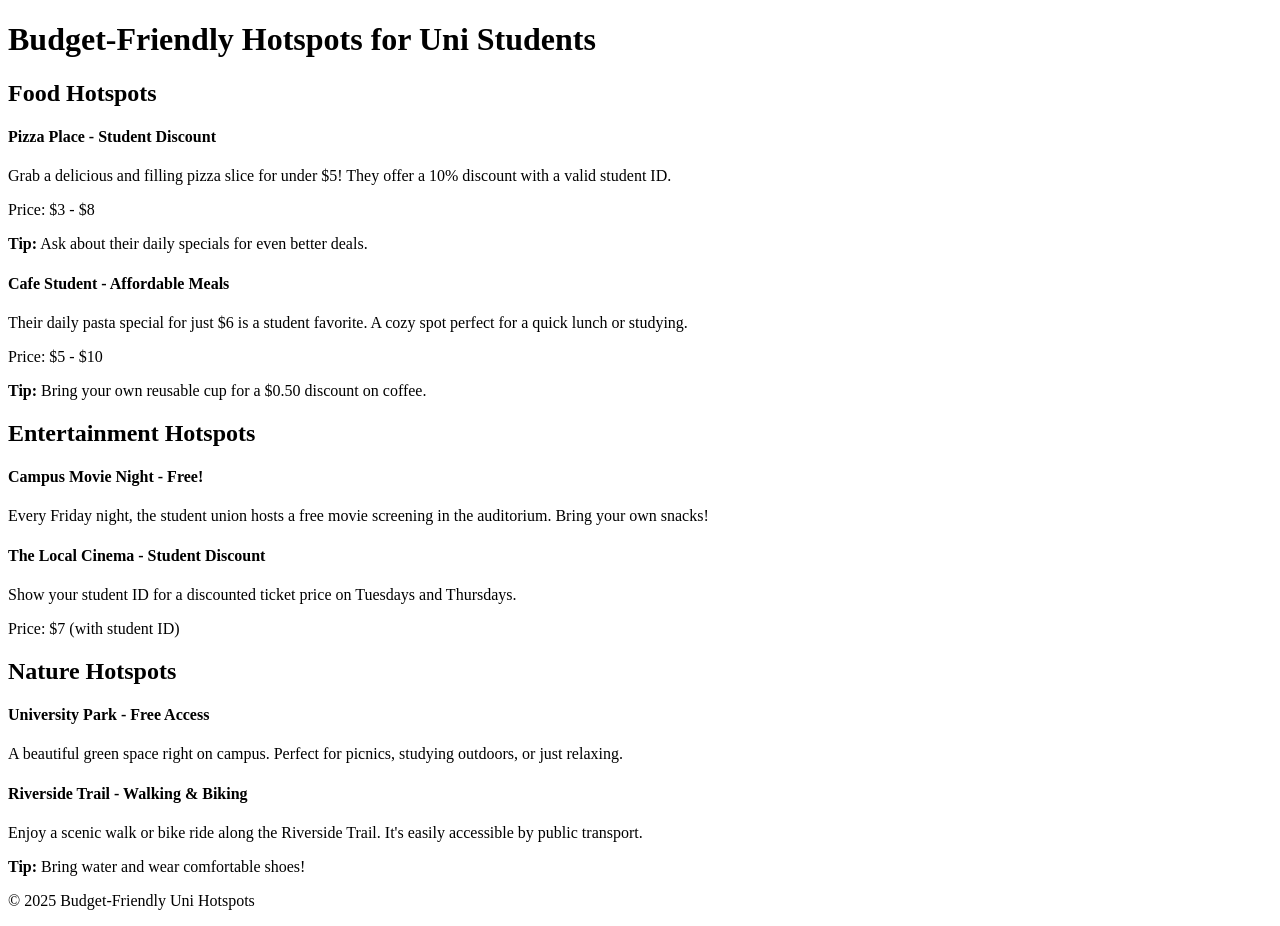
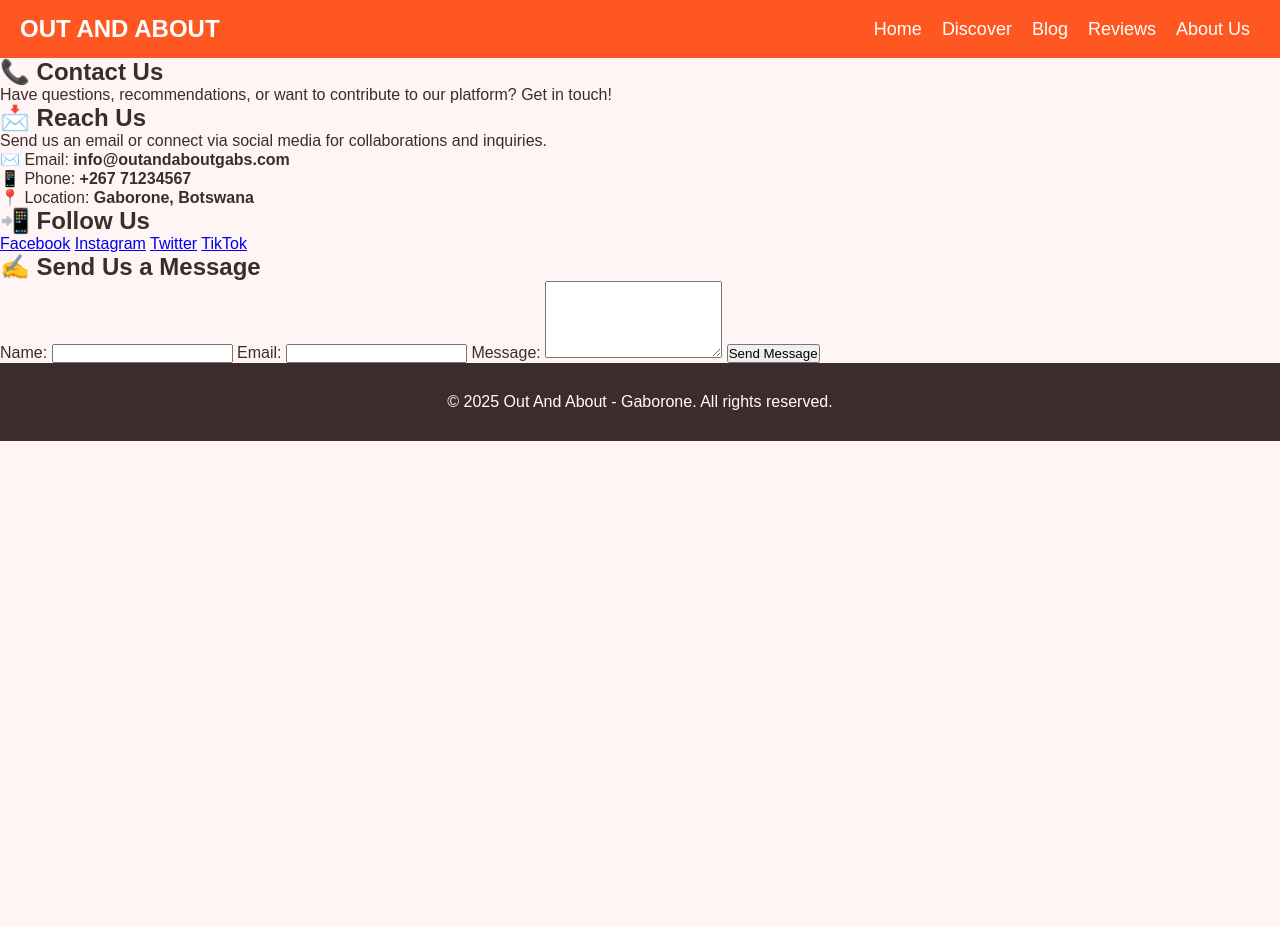
Before and after one commit to Ludoramacha/Out-And-About-2, a plain HTML site: page blog.html in a window 1280 px wide. After the commit the page ends 800 px from the top, so only its background shows below. Drawn offline with Linux system fonts and the light colour scheme.

Commit message:
Update blog.html

```diff
--- a/blog.html
+++ b/blog.html
@@ -3,56 +3,62 @@
 <head>
     <meta charset="UTF-8">
     <meta name="viewport" content="width=device-width, initial-scale=1.0">
-    <title>Budget-Friendly Hotspots for Uni Students</title>
+    <title>Contact Us - Out And About Gaborone</title>
+    <link rel="stylesheet" href="styles.css">
 </head>
 <body>
 
-    <h1>Budget-Friendly Hotspots for Uni Students</h1>
+    <header>
+        <nav>
+            <a class="navbar-brand" href="index.html">OUT AND ABOUT</a>
+            <ul>
+                <li><a href="index.html">Home</a></li>
+                <li><a href="discover.html">Discover</a></li>
+                <li><a href="blog.html">Blog</a></li>
+                <li><a href="reviews.html">Reviews</a></li>
+                <li><a href="about.html">About Us</a></li>
+            </ul>
+        </nav>
+    </header>
 
-    <div>
-        <h2>Food Hotspots</h2>
-        <div>
-            <h4>Pizza Place - Student Discount</h4>
-            <p>Grab a delicious and filling pizza slice for under $5! They offer a 10% discount with a valid student ID.</p>
-            <p>Price: $3 - $8</p>
-            <p><strong>Tip:</strong> Ask about their daily specials for even better deals.</p>
-        </div>
-        <div>
-            <h4>Cafe Student - Affordable Meals</h4>
-            <p>Their daily pasta special for just $6 is a student favorite. A cozy spot perfect for a quick lunch or studying.</p>
-            <p>Price: $5 - $10</p>
-            <p><strong>Tip:</strong> Bring your own reusable cup for a $0.50 discount on coffee.</p>
-        </div>
+    <section class="contact">
+        <h1>📞 Contact Us</h1>
+        <p>Have questions, recommendations, or want to contribute to our platform? Get in touch!</p>
+
+        <h2>📩 Reach Us</h2>
+        <p>Send us an email or connect via social media for collaborations and inquiries.</p>
+
+        <ul>
+            <li>✉️ Email: <strong>info@outandaboutgabs.com</strong></li>
+            <li>📱 Phone: <strong>+267 71234567</strong></li>
+            <li>📍 Location: <strong>Gaborone, Botswana</strong></li>
+        </ul>
+
+        <h2>📲 Follow Us</h2>
+        <div class="social-icons">
+            <a href="#"><i class="fab fa-facebook-f"></i> Facebook</a>
+            <a href="#"><i class="fab fa-instagram"></i> Instagram</a>
+            <a href="#"><i class="fab fa-twitter"></i> Twitter</a>
+            <a href="#"><i class="fab fa-tiktok"></i> TikTok</a>
         </div>
 
-    <div>
-        <h2>Entertainment Hotspots</h2>
-        <div>
-            <h4>Campus Movie Night - Free!</h4>
-            <p>Every Friday night, the student union hosts a free movie screening in the auditorium. Bring your own snacks!</p>
-        </div>
-        <div>
-            <h4>The Local Cinema - Student Discount</h4>
-            <p>Show your student ID for a discounted ticket price on Tuesdays and Thursdays.</p>
-            <p>Price: $7 (with student ID)</p>
-        </div>
-        </div>
+        <h2>✍️ Send Us a Message</h2>
+        <form action="submit_form.php" method="post">
+            <label for="name">Name:</label>
+            <input type="text" id="name" name="name" required>
 
-    <div>
-        <h2>Nature Hotspots</h2>
-        <div>
-            <h4>University Park - Free Access</h4>
-            <p>A beautiful green space right on campus. Perfect for picnics, studying outdoors, or just relaxing.</p>
-        </div>
-        <div>
-            <h4>Riverside Trail - Walking & Biking</h4>
-            <p>Enjoy a scenic walk or bike ride along the Riverside Trail. It's easily accessible by public transport.</p>
-            <p><strong>Tip:</strong> Bring water and wear comfortable shoes!</p>
-        </div>
-        </div>
+            <label for="email">Email:</label>
+            <input type="email" id="email" name="email" required>
+
+            <label for="message">Message:</label>
+            <textarea id="message" name="message" rows="5" required></textarea>
+
+            <button type="submit" class="cta-button">Send Message</button>
+        </form>
+    </section>
 
     <footer>
-        <p>&copy; 2025 Budget-Friendly Uni Hotspots</p>
+        <p>&copy; 2025 Out And About - Gaborone. All rights reserved.</p>
     </footer>
 
 </body>
```
